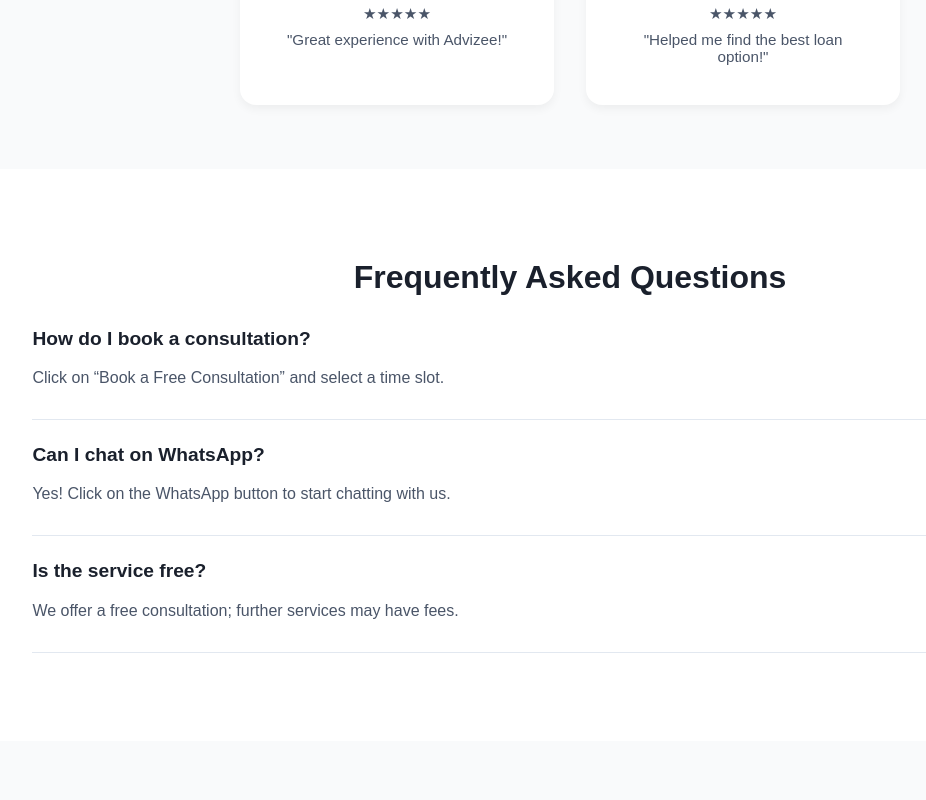
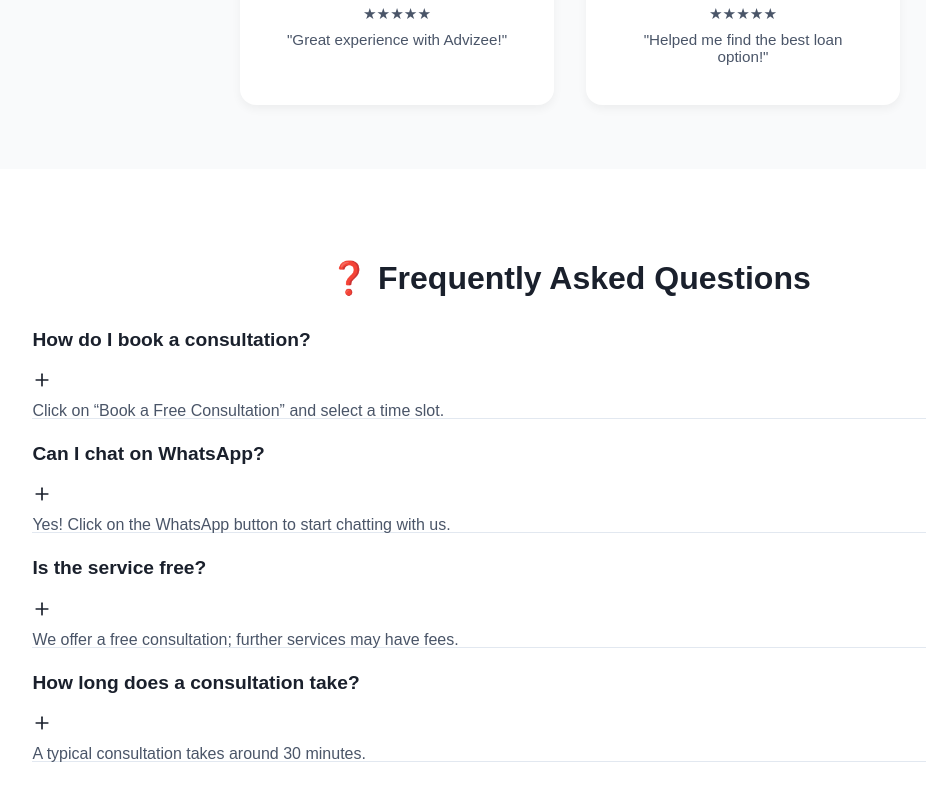
Before and after one commit to Advizee/Advizee, a React (Vite) app: page / in a window 1280 px wide. Shown: the part 1473-2273 px from the top of the page, without its empty margins (70-996 px from the left). Before the commit the page ends 2214 px from the top, so only its background shows below. Built offline with nearby package versions, Linux system fonts and the light colour scheme.

Commit message:
Update FAQ.tsx

```diff
--- a/src/components/FAQ.tsx
+++ b/src/components/FAQ.tsx
@@ -1,21 +1,57 @@
-import React from "react";
+import React, { useState } from "react";
+import { Plus, Minus } from "lucide-react";
 import "../styles/faq.css";
 
+const faqs = [
+  {
+    question: "How do I book a consultation?",
+    answer: "Click on “Book a Free Consultation” and select a time slot.",
+  },
+  {
+    question: "Can I chat on WhatsApp?",
+    answer: "Yes! Click on the WhatsApp button to start chatting with us.",
+  },
+  {
+    question: "Is the service free?",
+    answer: "We offer a free consultation; further services may have fees.",
+  },
+  {
+    question: "How long does a consultation take?",
+    answer: "A typical consultation takes around 30 minutes.",
+  },
+];
+
 const FAQ: React.FC = () => {
+  const [activeIndex, setActiveIndex] = useState<number | null>(null);
+
+  const toggleFAQ = (index: number) => {
+    setActiveIndex(activeIndex === index ? null : index);
+  };
+
   return (
     <section className="faq" data-aos="fade-up" data-aos-delay="800">
-      <h2>Frequently Asked Questions</h2>
-      <div className="faq-item">
-        <h3>How do I book a consultation?</h3>
-        <p>Click on “Book a Free Consultation” and select a time slot.</p>
-      </div>
-      <div className="faq-item">
-        <h3>Can I chat on WhatsApp?</h3>
-        <p>Yes! Click on the WhatsApp button to start chatting with us.</p>
-      </div>
-      <div className="faq-item">
-        <h3>Is the service free?</h3>
-        <p>We offer a free consultation; further services may have fees.</p>
+      <h2 className="faq-title">❓ Frequently Asked Questions</h2>
+      <div className="faq-list">
+        {faqs.map((item, index) => (
+          <div
+            className={`faq-item ${activeIndex === index ? "active" : ""}`}
+            key={index}
+            onClick={() => toggleFAQ(index)}
+          >
+            <div className="faq-question">
+              <h3>{item.question}</h3>
+              {activeIndex === index ? <Minus size={20} /> : <Plus size={20} />}
+            </div>
+            <div
+              className="faq-answer"
+              style={{
+                maxHeight: activeIndex === index ? "200px" : "0",
+              }}
+            >
+              <p>{item.answer}</p>
+            </div>
+          </div>
+        ))}
       </div>
     </section>
   );
```
